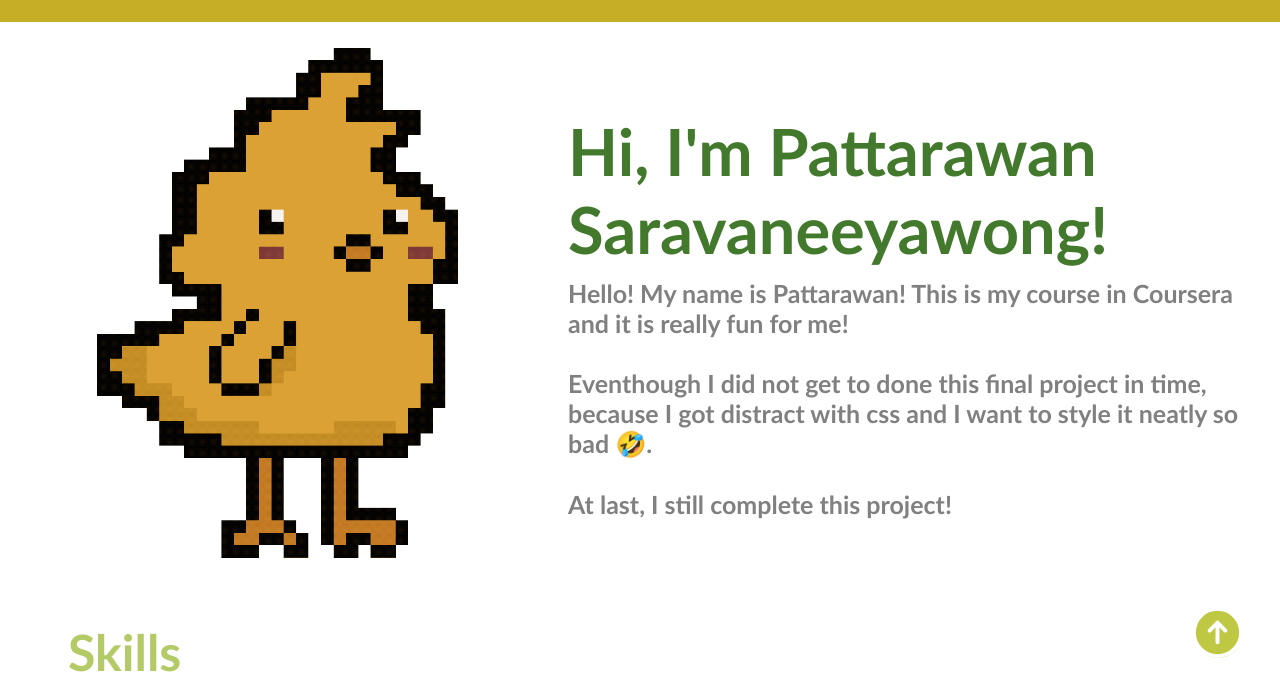
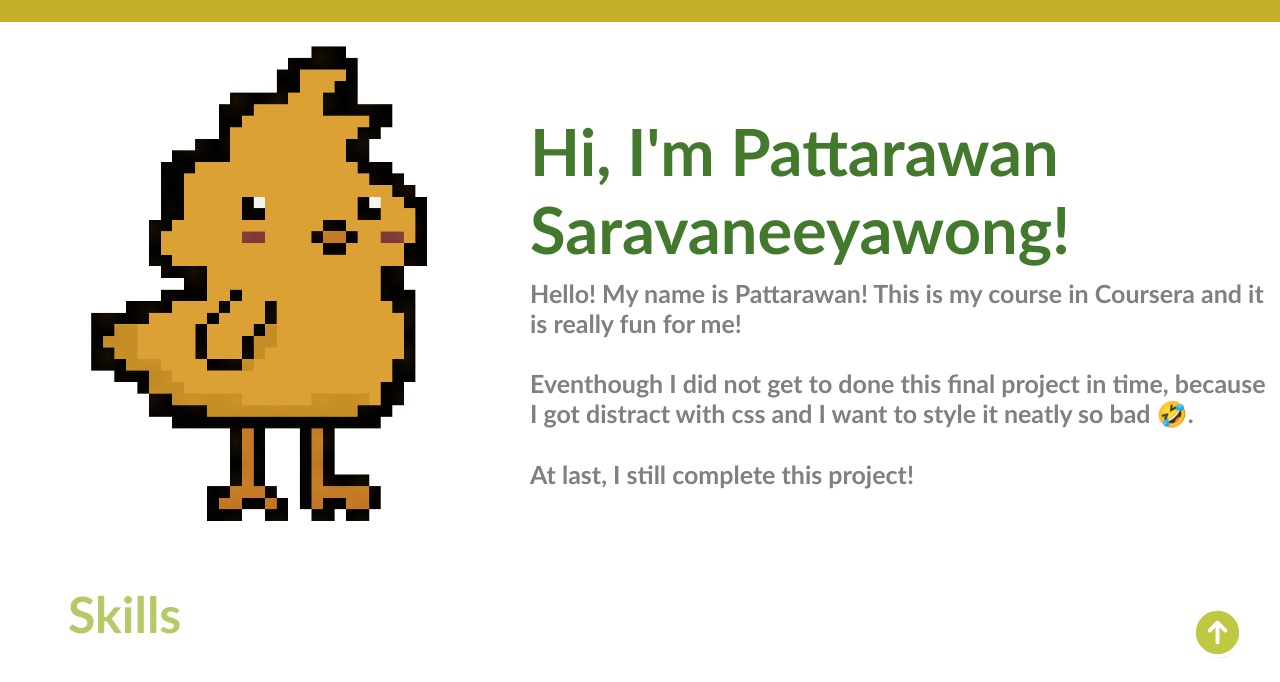
Before and after one commit to bams-pspss/IBM-IntroWebDev, a plain HTML site: page singlewebpage/index.html in a window 1280 px wide. Shown: the part 118-800 px from the top of the page. Drawn offline with Linux system fonts and the light colour scheme.

Commit message:
Chicken to reposonsive

```diff
--- a/singlewebpage/style.css
+++ b/singlewebpage/style.css
@@ -104,6 +104,11 @@ body {
     font-size: 25px;
     color: rgb(128, 128, 128);
     margin-top: 10px;
+  }
+
+  #about-me img {
+    width: 40vw;
+    height: auto;
   }
 
   .profile_image {
```
